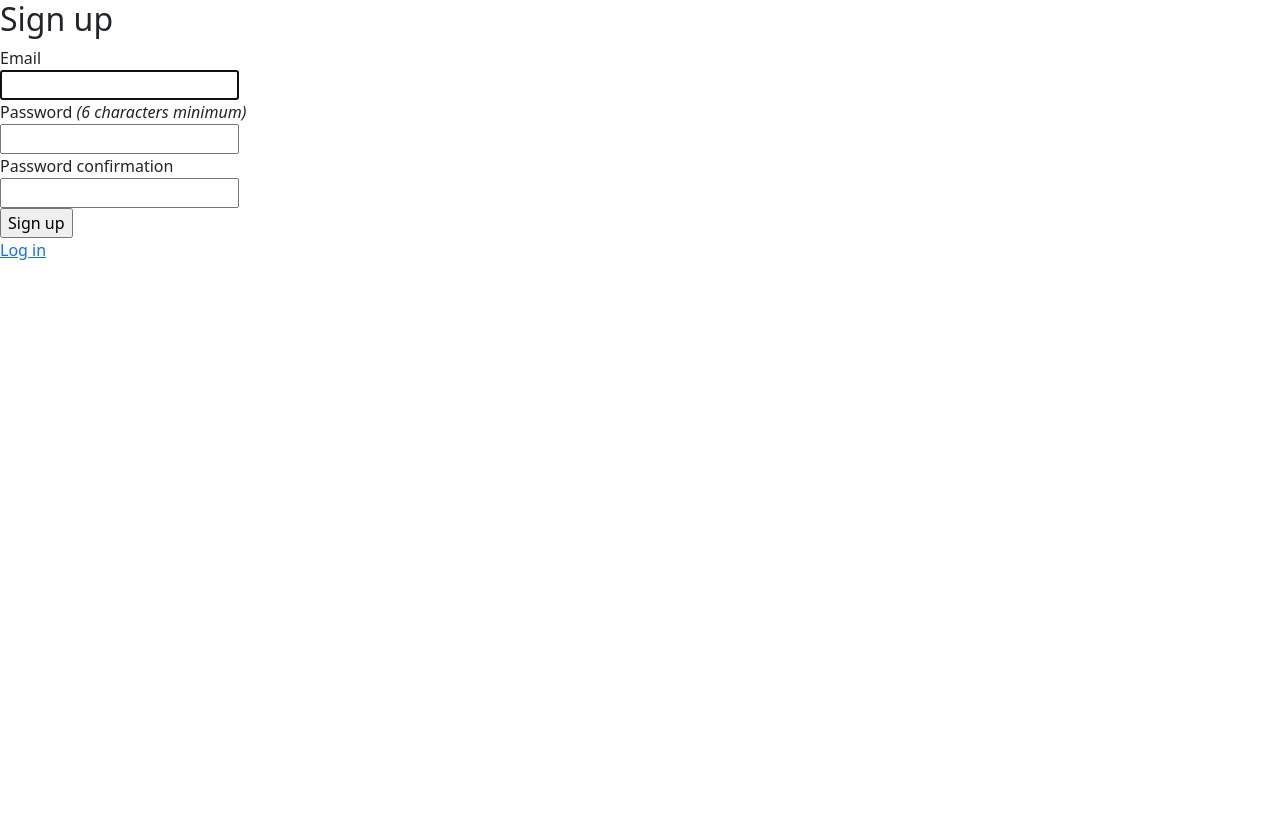
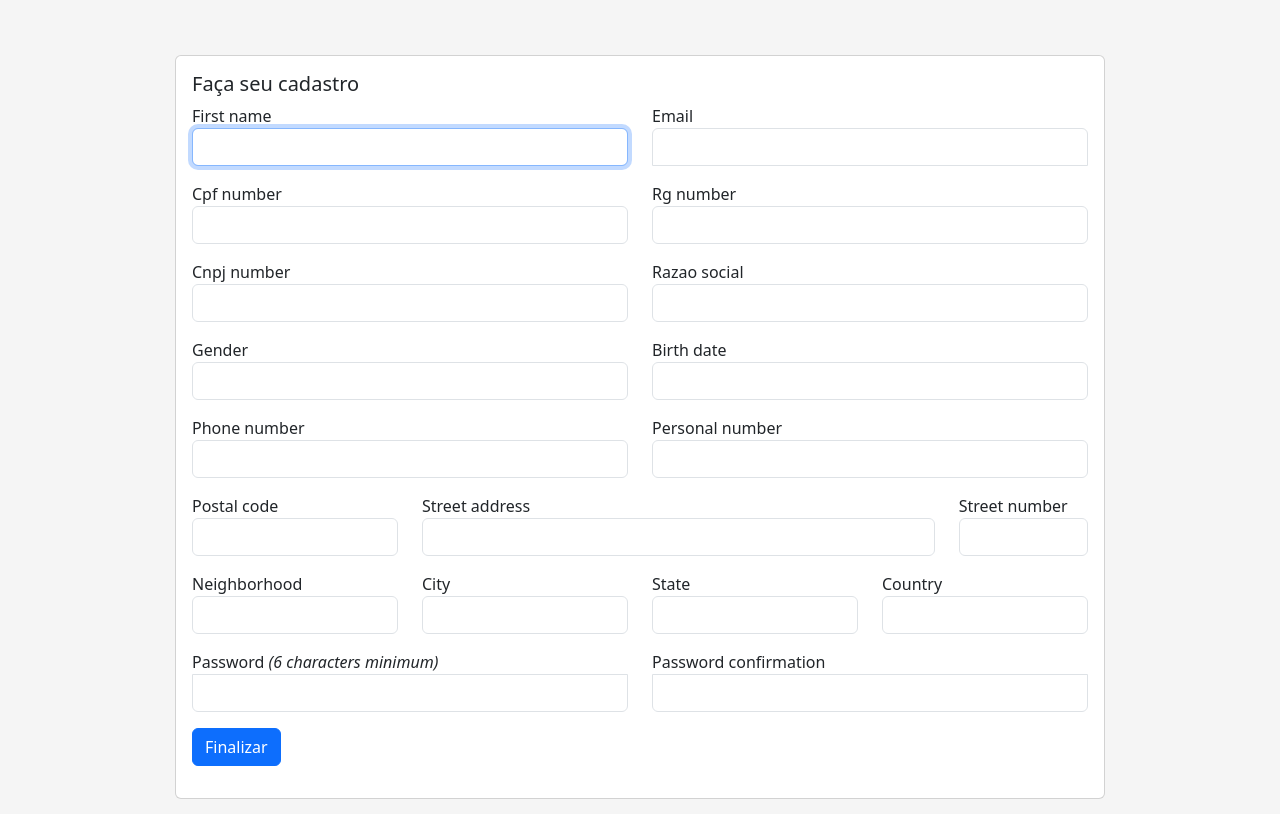
Before and after one commit to owalacesilva/Gestao-de-Lances, a Rails app: page /users/sign_up in a window 1280 px wide. Run offline with Rails 7, Linux system fonts and the light colour scheme; style sheets or scripts are compiled from the project's sources; some libraries are stand-ins or nearby versions.

Commit message:
feat: criando layout para pagina de cadastro de outros ajuste de redirecionamento

```diff
--- a/app/app/controllers/users/sessions_controller.rb
+++ b/app/app/controllers/users/sessions_controller.rb
@@ -24,4 +24,8 @@ class Users::SessionsController < Devise::SessionsController
   # def configure_sign_in_params
   #   devise_parameter_sanitizer.permit(:sign_in, keys: [:attribute])
   # end
+
+  def after_sign_in_path_for(current_user)
+    my_account_index_path
+  end
 end
--- a/app/app/views/my_account/index.html.erb
+++ b/app/app/views/my_account/index.html.erb
@@ -31,11 +31,11 @@
               </div>
               <div>
                 <label>CPF:</label>
-                <span><%= current_user.created_at %></span>
+                <span><%= current_user.cpf_number %></span>
               </div>
               <div>
                 <label>RG:</label>
-                <span><%= current_user.updated_at %></span>
+                <span><%= current_user.rg_number %></span>
               </div>
             </div>
             <div class="col-lg-6">
--- a/app/app/views/partials/_header.html.erb
+++ b/app/app/views/partials/_header.html.erb
@@ -6,7 +6,7 @@
     </a>
     <ul class="nav nav-pills">
       <li class="nav-item">
-        <%= link_to 'Home', root_path, class: "nav-link active", 'aria-current': "page" %>
+        <%= link_to 'Home', root_path, class: "nav-link text-muted", 'aria-current': "page" %>
       </li>
       <li class="nav-item">
         <%= link_to 'Contato', contact_us_path, class: "nav-link text-muted", 'aria-current': "page" %>
@@ -22,6 +22,7 @@
         <li class="nav-item"><%= link_to "Sair", destroy_user_session_path, class: "nav-link text-muted", method: :delete %></li>
       <% else %>
         <li class="nav-item"><%= link_to "Entrar", new_user_session_path, class: "nav-link text-muted" %></li>
+        <li class="nav-item"><%= link_to "Cadastre-se", new_user_registration_path, class: "nav-link active" %></li>
       <% end %>
     </ul>
   </header>
--- a/app/app/views/users/registrations/new.html.erb
+++ b/app/app/views/users/registrations/new.html.erb
@@ -1,29 +1,188 @@
-<h2>Sign up</h2>
+<style>
+html,
+body {
+  height: 100%;
+}
 
-<%= form_for(resource, as: resource_name, url: registration_path(resource_name)) do |f| %>
-  <%= render "users/shared/error_messages", resource: resource %>
+body {
+  display: flex;
+  align-items: center;
+  padding-top: 40px;
+  padding-bottom: 40px;
+  background-color: #f5f5f5;
+}
 
-  <div class="field">
-    <%= f.label :email %><br />
-    <%= f.email_field :email, autofocus: true, autocomplete: "email" %>
+.form-signup {
+  width: 100%;
+  max-width: 960px;
+  padding: 15px;
+  margin: auto;
+}
+
+.form-signup .checkbox {
+  font-weight: 400;
+}
+
+.form-signup .form-floating:focus-within {
+  z-index: 2;
+}
+
+.form-signup input[type="email"] {
+  margin-bottom: -1px;
+  border-bottom-right-radius: 0;
+  border-bottom-left-radius: 0;
+}
+
+.form-signup input[type="password"] {
+  margin-bottom: 10px;
+  border-top-left-radius: 0;
+  border-top-right-radius: 0;
+}
+</style>
+<div class="form-signup">
+  <div class="card">
+    <div class="card-body">
+      <h5 class="card-title">Faça seu cadastro</h5>
+      <%= form_for(resource, as: resource_name, url: registration_path(resource_name)) do |f| %>
+        <%= render "users/shared/error_messages", resource: resource %>
+        <div class="row">
+          <div class="col-lg-6">
+            <div class="mb-3">
+              <%= f.label :first_name, class: "control-lable" %>
+              <%= f.text_field :first_name, autofocus: true, class: "form-control" %>
+            </div>
+          </div>
+          <div class="col-lg-6">
+            <div class="mb-3">
+              <%= f.label :email, class: "control-lable" %>
+              <%= f.email_field :email, autocomplete: "email", class: "form-control" %>
+            </div>
+          </div>
+        </div>
+        <div class="row">
+          <div class="col-lg-6">
+            <div class="mb-3">
+              <%= f.label :cpf_number, class: "control-lable" %>
+              <%= f.text_field :cpf_number, class: "form-control" %>
+            </div>
+          </div>
+          <div class="col-lg-6">
+            <div class="mb-3">
+              <%= f.label :rg_number, class: "control-lable" %>
+              <%= f.text_field :rg_number, class: "form-control" %>
+            </div>
+          </div>
+        </div>
+        <div class="row">
+          <div class="col-lg-6">
+            <div class="mb-3">
+              <%= f.label :cnpj_number, class: "control-lable" %>
+              <%= f.text_field :cnpj_number, class: "form-control" %>
+            </div>
+          </div>
+          <div class="col-lg-6">
+            <div class="mb-3">
+              <%= f.label :razao_social, class: "control-lable" %>
+              <%= f.text_field :razao_social, class: "form-control" %>
+            </div>
+          </div>
+        </div>
+        <div class="row">
+          <div class="col-lg-6">
+            <div class="mb-3">
+              <%= f.label :gender, class: "control-lable" %>
+              <%= f.text_field :gender, class: "form-control" %>
+            </div>
+          </div>
+          <div class="col-lg-6">
+            <div class="mb-3">
+              <%= f.label :birth_date, class: "control-lable" %>
+              <%= f.text_field :birth_date, class: "form-control" %>
+            </div>
+          </div>
+        </div>
+        <div class="row">
+          <div class="col-lg-6">
+            <div class="mb-3">
+              <%= f.label :phone_number, class: "control-lable" %>
+              <%= f.text_field :phone_number, class: "form-control" %>
+            </div>
+          </div>
+          <div class="col-lg-6">
+            <div class="mb-3">
+              <%= f.label :personal_number, class: "control-lable" %>
+              <%= f.text_field :personal_number, class: "form-control" %>
+            </div>
+          </div>
+        </div>
+        <div class="row">
+          <div class="col-lg-3">
+            <div class="mb-3">
+              <%= f.label :postal_code, class: "control-lable" %>
+              <%= f.text_field :postal_code, class: "form-control" %>
+            </div>
+          </div>
+          <div class="col-lg-7">
+            <div class="mb-3">
+              <%= f.label :street_address, class: "control-lable" %>
+              <%= f.text_field :street_address, class: "form-control" %>
+            </div>
+          </div>
+          <div class="col-lg-2">
+            <div class="mb-3">
+              <%= f.label :street_number, class: "control-lable" %>
+              <%= f.text_field :street_number, class: "form-control" %>
+            </div>
+          </div>
+        </div>
+        <div class="row">
+          <div class="col-lg-3">
+            <div class="mb-3">
+              <%= f.label :neighborhood, class: "control-lable" %>
+              <%= f.text_field :neighborhood, class: "form-control" %>
+            </div>
+          </div>
+          <div class="col-lg-3">
+            <div class="mb-3">
+              <%= f.label :city, class: "control-lable" %>
+              <%= f.text_field :city, class: "form-control" %>
+            </div>
+          </div>
+          <div class="col-lg-3">
+            <div class="mb-3">
+              <%= f.label :state, class: "control-lable" %>
+              <%= f.text_field :state, class: "form-control" %>
+            </div>
+          </div>
+          <div class="col-lg-3">
+            <div class="mb-3">
+              <%= f.label :country, class: "control-lable" %>
+              <%= f.text_field :country, class: "form-control" %>
+            </div>
+          </div>
+        </div>
+        <div class="row">
+          <div class="col-lg-6">
+            <div class="mb-3">
+              <%= f.label :password, class: "control-lable" %>
+              <% if @minimum_password_length %>
+                <em>(<%= @minimum_password_length %> characters minimum)</em>
+              <% end %>
+              <%= f.password_field :password, autocomplete: "new-password", class: "form-control" %>
+            </div>
+          </div>
+          <div class="col-lg-6">
+            <div class="mb-3">
+              <%= f.label :password_confirmation, class: "control-lable" %>
+              <%= f.password_field :password_confirmation, autocomplete: "new-password", class: "form-control" %>
+            </div>
+          </div>
+        </div>
+
+        <div class="mb-3">
+          <%= f.submit "Finalizar", class: "btn btn-primary" %>
+        </div>
+      <% end %>
+    </div>
   </div>
-
-  <div class="field">
-    <%= f.label :password %>
-    <% if @minimum_password_length %>
-    <em>(<%= @minimum_password_length %> characters minimum)</em>
-    <% end %><br />
-    <%= f.password_field :password, autocomplete: "new-password" %>
-  </div>
-
-  <div class="field">
-    <%= f.label :password_confirmation %><br />
-    <%= f.password_field :password_confirmation, autocomplete: "new-password" %>
-  </div>
-
-  <div class="actions">
-    <%= f.submit "Sign up" %>
-  </div>
-<% end %>
-
-<%= render "users/shared/links" %>
+</div>
--- a/app/config/database.yml
+++ b/app/config/database.yml
@@ -14,7 +14,7 @@ development:
   host: db
   username: root
   password: 123456
-  database: sis_awards
+  database: sis_rewards
 
 
 # Warning: The database defined as "test" will be erased and
@@ -25,11 +25,11 @@ test:
   host: db
   username: root
   password: 123456
-  database: sis_awards
+  database: sis_rewards
 
 production:
   <<: *default
   host: db
   username: root
   password: 123456
-  database: sis_awards
+  database: sis_rewards
--- a/app/config/routes.rb
+++ b/app/config/routes.rb
@@ -17,6 +17,6 @@ Rails.application.routes.draw do
 
   devise_for :users, controllers: {
     sessions: 'users/sessions',
-    registrations: 'admins/registrations'
+    registrations: 'users/registrations'
   }
 end
--- a/app/db/migrate/20211015020358_devise_create_users.rb
+++ b/app/db/migrate/20211015020358_devise_create_users.rb
@@ -39,6 +39,10 @@ class DeviseCreateUsers < ActiveRecord::Migration[6.1]
       t.string :status
       t.string :first_name
       t.string :last_name
+      t.string :rg_number, null: true
+      t.string :cpf_number, null: true
+      t.string :razao_social, null: true
+      t.string :cnpj_number, null: true
       t.string :gender
       t.date :birth_date
       t.string :phone_number
```
Also changed, not shown: app/app/controllers/users/registrations_controller.rb (+10 -10 lines), app/app/views/users/sessions/new.html.erb (+7 -1 lines), app/db/schema.rb.
